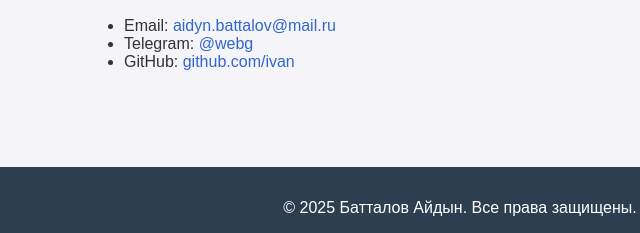
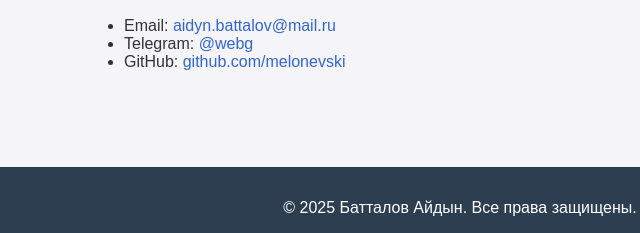
Before and after one commit to melonevski/PortfolioBattalov, a plain HTML site: page index.html in a window 1280 px wide. Shown: the part 900-1133 px from the top of the page, 180-820 px from the left. Drawn offline with Linux system fonts and the light colour scheme.

Commit message:
Add files via upload

```diff
--- a/index.html
+++ b/index.html
@@ -53,7 +53,7 @@
       <ul>
         <li>Email: <a href="mailto:aidyn.battalov@mail.ru">aidyn.battalov@mail.ru</a></li>
         <li>Telegram: <a href="https://t.me/webg" target="_blank">@webg</a></li>
-        <li>GitHub: <a href="https://github.com/ivan" target="_blank">github.com/ivan</a></li>
+        <li>GitHub: <a href="https://github.com/melonevski" target="_blank">github.com/melonevski</a></li>
       </ul>
     </section>
   </main>
```
